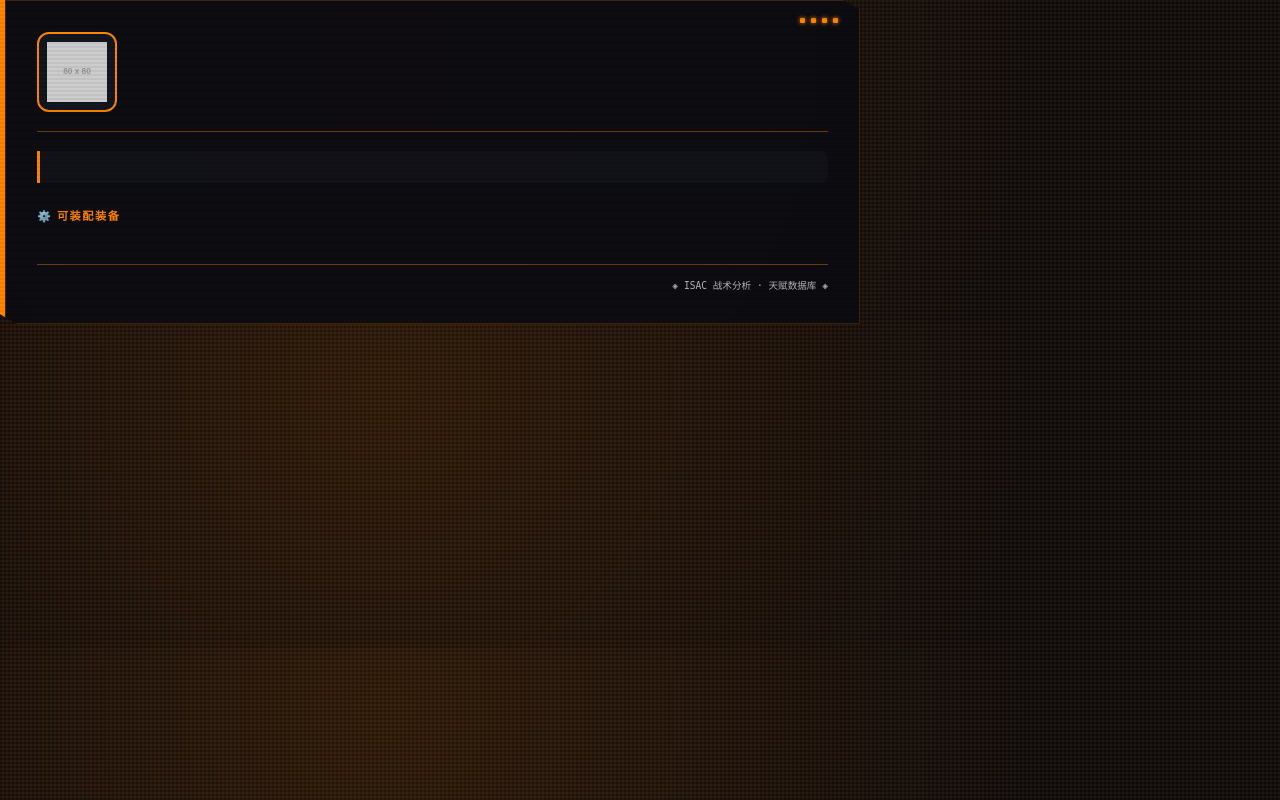
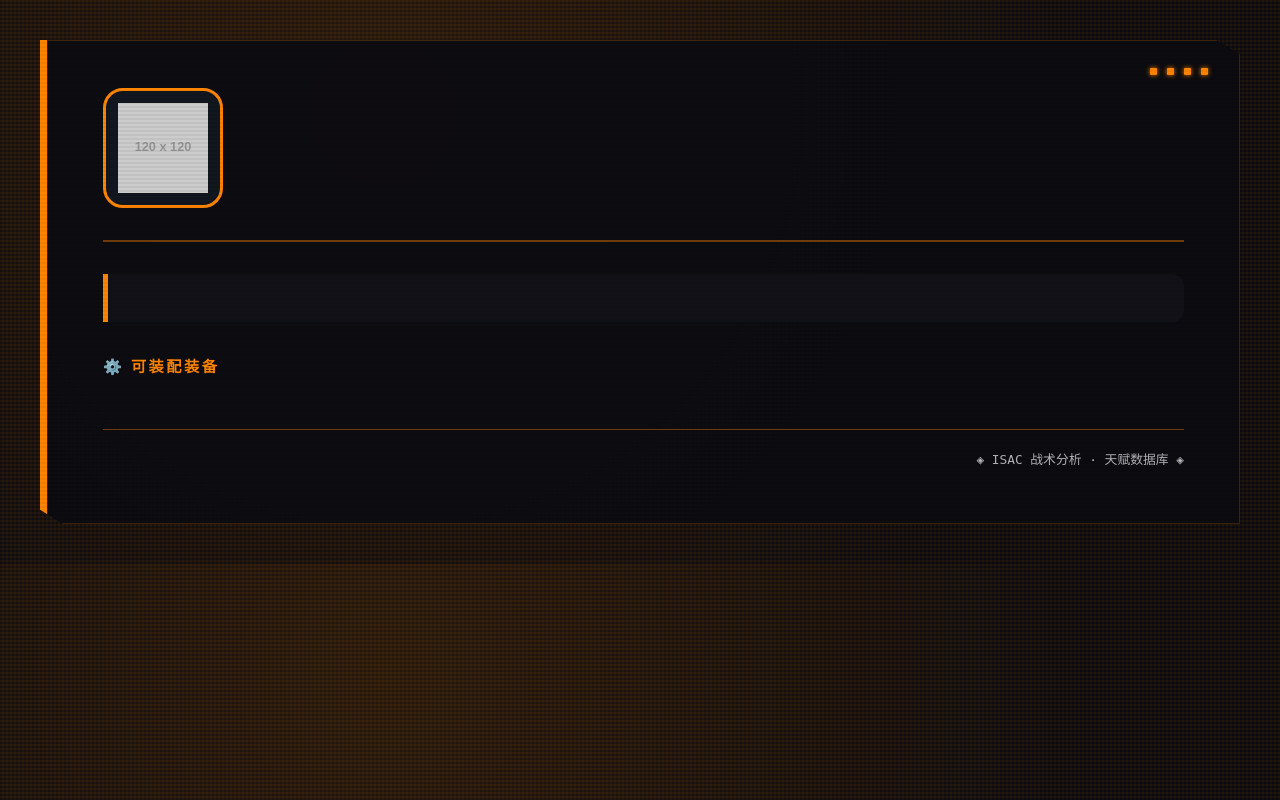
Before and after one commit to MuFen-mker/astrbot_plugin_TheDivision2, a Python web app: template templates/talent_card.html in a window 1280 px wide. Run offline with Jinja, Linux system fonts and the light colour scheme; the template is opened without the code that fills it, so the values that code supplies are empty; grey boxes labelled with a size stand in for pictures from a placeholder-image service; some libraries are stand-ins or nearby versions.

Commit message:
放大天赋模板

```diff
--- a/templates/talent_card.html
+++ b/templates/talent_card.html
@@ -20,18 +20,19 @@
             --panel-bg: rgba(20, 20, 28, 0.7);
         }
 
+        /* 直接匹配截图宽度 1280px，并放大所有内边距和字体 */
         body {
+            width: 1280px;
+            margin: 0 auto;
+            padding: 40px;              /* 留白稍多，但卡片内部已放大 */
             background-color: #0a0a0f;
             background-image:
                 radial-gradient(circle at 30% 20%, rgba(255, 133, 0, 0.12) 0%, transparent 70%),
                 repeating-linear-gradient(0deg, transparent, transparent 2px, rgba(255, 133, 0, 0.05) 2px, rgba(255, 133, 0, 0.05) 4px),
                 repeating-linear-gradient(90deg, transparent, transparent 2px, rgba(255, 133, 0, 0.05) 2px, rgba(255, 133, 0, 0.05) 4px);
             font-family: 'Segoe UI', 'Orbitron', 'Rajdhani', 'Roboto', sans-serif;
-            margin: 0;
-            padding: 0;
         }
 
-        /* 扫描线 (装饰) */
         .scanline {
             position: fixed;
             top: 0;
@@ -45,55 +46,52 @@
             z-index: 10;
         }
 
-        /* 主卡片 */
         .talent-card {
             background: var(--bg-dark);
-            max-width: 860px;
-            border-left: 5px solid var(--isac-orange);
-            box-shadow: 0 20px 35px rgba(0, 0, 0, 0.6), 0 0 0 1px rgba(255, 133, 0, 0.2) inset, 0 0 15px rgba(255, 133, 0, 0.25);
-            padding: 32px;
+            width: 100%;
+            border-left: 7px solid var(--isac-orange);
+            box-shadow: 0 30px 45px rgba(0, 0, 0, 0.6), 0 0 0 1px rgba(255, 133, 0, 0.2) inset, 0 0 22px rgba(255, 133, 0, 0.3);
+            padding: 48px 56px 56px 56px;
             clip-path: polygon(0 0, 98% 0, 100% 3%, 100% 100%, 2% 100%, 0 97%);
             backdrop-filter: blur(1px);
-            margin: 0;
             position: relative;
         }
 
         .deco-dots {
             position: absolute;
-            top: 18px;
-            right: 22px;
+            top: 28px;
+            right: 32px;
             display: flex;
-            gap: 6px;
+            gap: 10px;
         }
         .dot {
-            width: 5px;
-            height: 5px;
+            width: 7px;
+            height: 7px;
             background: var(--isac-orange);
-            box-shadow: 0 0 4px var(--isac-orange);
+            box-shadow: 0 0 5px var(--isac-orange);
             border-radius: 1px;
         }
 
-        /* 头部区域 */
         .talent-header {
             display: flex;
-            gap: 1.8rem;
+            gap: 2.5rem;
             align-items: center;
             flex-wrap: wrap;
-            border-bottom: 1px solid var(--border-glow);
-            padding-bottom: 1.2rem;
-            margin-bottom: 1.2rem;
+            border-bottom: 2px solid var(--border-glow);
+            padding-bottom: 2rem;
+            margin-bottom: 2rem;
         }
 
         .talent-icon {
-            width: 80px;
-            height: 80px;
+            width: 120px;
+            height: 120px;
             background: #11161f;
-            border: 2px solid var(--isac-orange);
-            border-radius: 12px;
+            border: 3px solid var(--isac-orange);
+            border-radius: 20px;
             display: flex;
             align-items: center;
             justify-content: center;
-            padding: 8px;
+            padding: 12px;
         }
         .talent-icon img {
             max-width: 100%;
@@ -102,84 +100,70 @@
         }
 
         .talent-name {
-            font-size: 2rem;
+            font-size: 3rem;
             font-weight: 800;
             background: linear-gradient(135deg, #fff, #ffc285);
             background-clip: text;
             -webkit-background-clip: text;
             color: transparent;
-            margin-bottom: 0.25rem;
+            margin-bottom: 0.4rem;
         }
         .talent-eng {
-            font-size: 1rem;
+            font-size: 1.4rem;
             color: var(--isac-orange);
             font-family: 'Courier New', monospace;
             text-transform: uppercase;
         }
 
-        /* 描述区域 */
         .talent-description {
             background: var(--panel-bg);
-            border-left: 3px solid var(--isac-orange);
-            padding: 1rem 1.2rem;
-            margin-bottom: 1.5rem;
-            border-radius: 0 8px 8px 0;
+            border-left: 5px solid var(--isac-orange);
+            padding: 1.5rem 1.8rem;
+            margin-bottom: 2rem;
+            border-radius: 0 12px 12px 0;
         }
         .desc-text {
             color: var(--text-primary);
-            font-size: 0.9rem;
-            line-height: 1.5;
+            font-size: 1.1rem;
+            line-height: 1.65;
             white-space: pre-line;
         }
 
-        /* 来源部位 - 美观的徽章网格 */
         .source-section {
-            margin-top: 0.2rem;
+            margin-top: 0.5rem;
         }
         .source-label {
-            font-size: 0.7rem;
+            font-size: 0.95rem;
             text-transform: uppercase;
             color: var(--isac-orange);
-            letter-spacing: 1.5px;
-            margin-bottom: 12px;
+            letter-spacing: 2.5px;
+            margin-bottom: 18px;
             font-weight: bold;
         }
         .weapon-grid {
             display: flex;
             flex-wrap: wrap;
-            gap: 12px;
+            gap: 16px;
         }
         .weapon-badge {
             background: rgba(0, 0, 0, 0.5);
             border: 1px solid rgba(255, 133, 0, 0.5);
-            border-radius: 40px;
-            padding: 0.4rem 1rem;
-            font-size: 0.8rem;
+            border-radius: 48px;
+            padding: 0.6rem 1.5rem;
+            font-size: 1rem;
             font-weight: 500;
             color: #ffda99;
             backdrop-filter: blur(2px);
-            transition: 0.1s;
-        }
-        .weapon-badge:hover {
-            border-color: var(--isac-orange);
-            background: rgba(255, 133, 0, 0.2);
         }
 
         .footer-divider {
-            margin-top: 1.8rem;
-            padding-top: 0.8rem;
+            margin-top: 2.2rem;
+            padding-top: 1.2rem;
             border-top: 1px solid var(--border-glow);
             text-align: right;
-            font-size: 0.6rem;
+            font-size: 0.8rem;
             color: var(--text-dim);
             font-family: monospace;
-        }
-
-        @media (max-width: 600px) {
-            body { padding: 16px; }
-            .talent-card { padding: 1.2rem; }
-            .talent-name { font-size: 1.5rem; }
-            .weapon-badge { font-size: 0.7rem; padding: 0.3rem 0.8rem; }
         }
     </style>
 </head>
@@ -190,10 +174,9 @@
         <div class="dot"></div><div class="dot"></div><div class="dot"></div><div class="dot"></div>
     </div>
 
-    <!-- 头部 -->
     <div class="talent-header">
         <div class="talent-icon">
-            <img src="{{ talent.icon_url }}" alt="{{ talent.name }}" onerror="this.src='https://placehold.co/80x80/ff8500/111?text=?'">
+            <img src="{{ talent.icon_url }}" alt="{{ talent.name }}" onerror="this.src='https://placehold.co/120x120/ff8500/111?text=?'">
         </div>
         <div class="talent-title">
             <div class="talent-name">{{ talent.name }}</div>
@@ -201,12 +184,10 @@
         </div>
     </div>
 
-    <!-- 描述 -->
     <div class="talent-description">
         <div class="desc-text">{{ talent.description | safe }}</div>
     </div>
 
-    <!-- 来源部位：使用 Jinja split 将换行符拆分为列表，循环生成徽章 -->
     <div class="source-section">
         <div class="source-label">⚙️ 可装配装备</div>
         <div class="weapon-grid">
```
